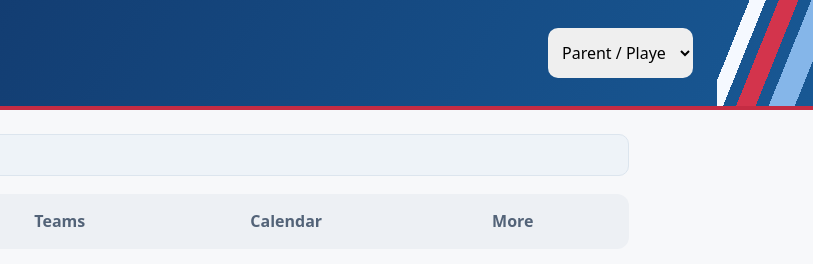
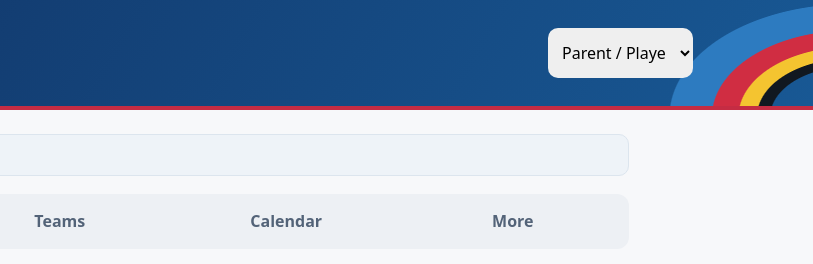
Before and after one commit to SGTP-Connect/SGTP-Connext, a website: page index.html in a window 1280 px wide. Shown: the top 264 px of the page, 467-1280 px from the left. Drawn offline with Linux system fonts and the light colour scheme.

Commit message:
Restore curved header bands in blue red yellow and black

```diff
--- a/ui/brand.css
+++ b/ui/brand.css
@@ -9,3 +9,7 @@ header select{margin-right:0}
 
 header .brand img{object-fit:fill;clip-path:polygon(50% 0%,74% 6%,94% 15%,95% 35%,91% 57%,81% 77%,66% 93%,50% 100%,34% 93%,19% 77%,9% 57%,5% 35%,6% 15%,26% 6%);height:70px;width:70px}
 @media(max-width:600px){header .brand img{height:61px;width:61px}}
+
+/* Club rainbow: blue dominant, then red, yellow and black. */
+header:after{right:0;top:0;width:150px;height:100%;opacity:1;background:radial-gradient(ellipse at 125% 110%,transparent 0 30%,#111820 30.5% 35%,#f4c430 35.5% 42%,#d02d42 42.5% 52%,#2d7bc0 52.5% 68%,transparent 68.5%);pointer-events:none}
+@media(max-width:600px){header:after{right:0;width:106px;background:radial-gradient(ellipse at 135% 105%,transparent 0 30%,#111820 30.5% 35%,#f4c430 35.5% 42%,#d02d42 42.5% 52%,#2d7bc0 52.5% 68%,transparent 68.5%)}}
```
